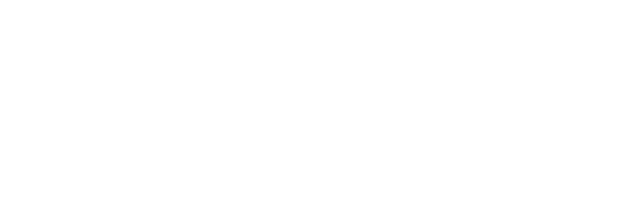
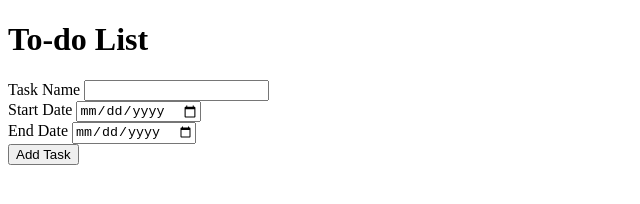
Before and after one commit to arnold-wafula/todolist-js, a plain HTML site: page index.html in a window 1280 px wide. Shown: the whole page, without its empty margins (0-640 px from the left). Drawn offline with Linux system fonts and the light colour scheme.

Commit message:
Added task input field, button and list to display tasks

```diff
--- a/index.html
+++ b/index.html
@@ -3,9 +3,32 @@
 <head>
     <meta charset="UTF-8">
     <meta name="viewport" content="width=device-width, initial-scale=1.0">
+    <link rel="stylesheet" href="styles.css">
     <title>To-do List</title>
 </head>
 <body>
+    <div>
+        <h1>To-do List</h1>
+    </div>
+    <div>
+        <div>
+            <label for="task-name">Task Name</label>
+            <input type="text" name="task_name" id="task-name">
+        </div>
+        <div>
+            <label for="start-date">Start Date</label>
+            <input type="date" name="start_date" id="start-date">
+        </div>
+        <div>
+            <label for="end-date">End Date</label>
+            <input type="date" name="end_date" id="end-date">
+        </div>
+        <button type="submit" onclick="addTask()">Add Task</button>
+    </div>
+    <ul id="list-container">
 
+    </ul>
+
+    <script src="script.js"></script>
 </body>
 </html>
```
